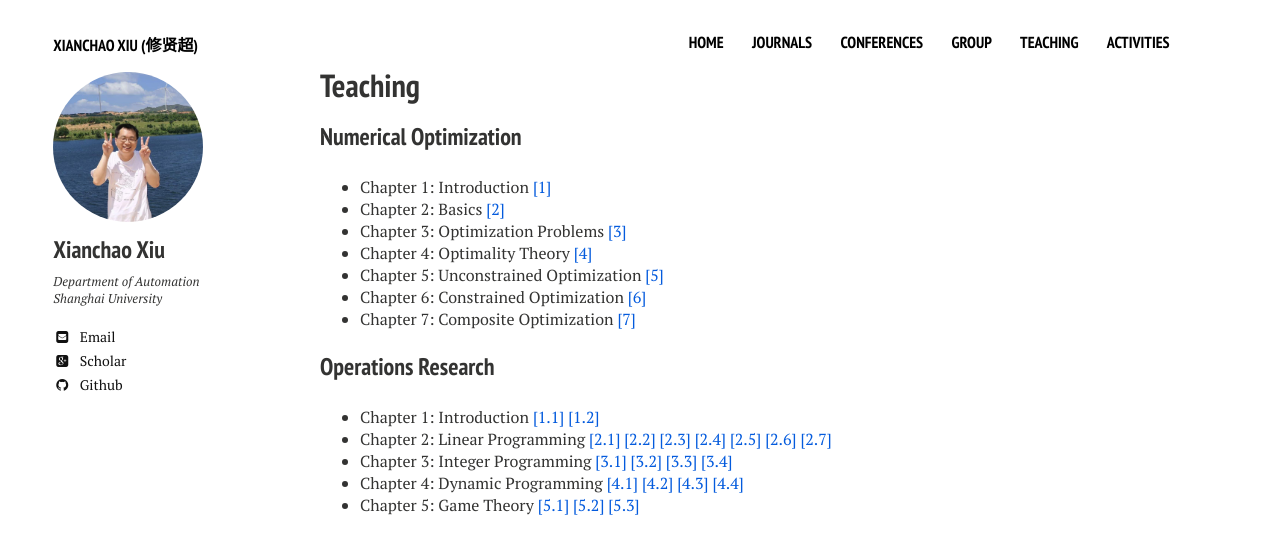
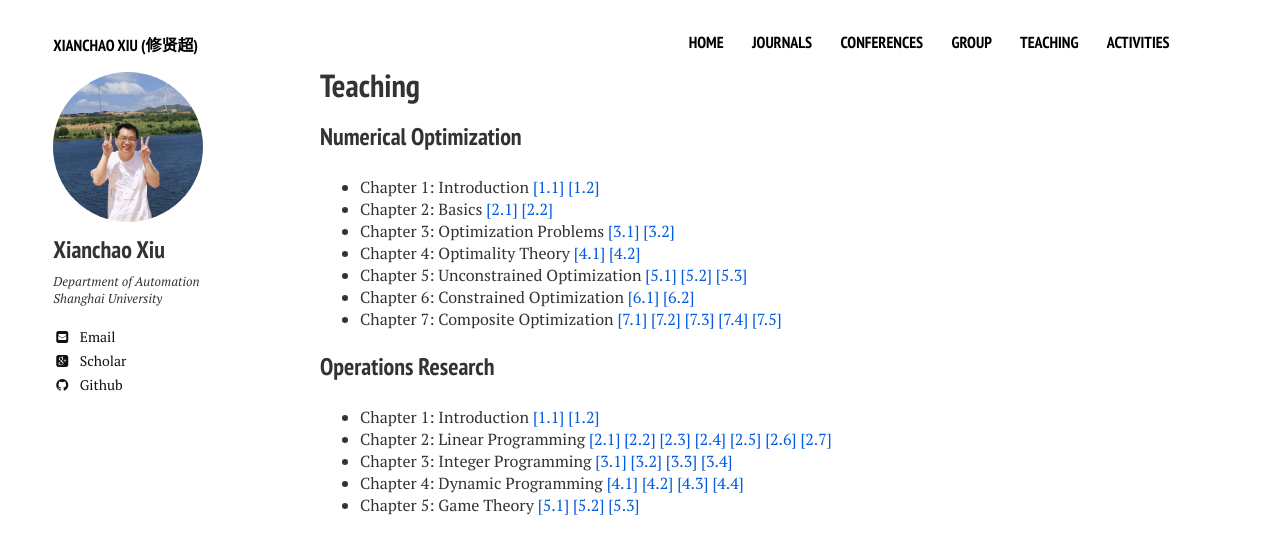
Before and after one commit to xianchaoxiu/xianchaoxiu.github.io, a Jekyll site: the page built from teaching/index.md, in a window 1280 px wide. Shown: the top 554 px of the page. Built offline with Jekyll 4.4.1, drawn with Linux system fonts in a browser that asks for light colours; nearby versions of some CDN libraries.

Commit message:
Update index.md

```diff
--- a/teaching/index.md
+++ b/teaching/index.md
@@ -10,13 +10,13 @@ share: false
 
 
 ### Numerical Optimization
-* Chapter 1: Introduction <a href="../teaching/OPT-1.pdf" class="textlink" target="_blank">[1]</a>
-* Chapter 2: Basics  <a href="../teaching/OPT-2.pdf" class="textlink" target="_blank">[2]</a>
-* Chapter 3: Optimization Problems  <a href="../teaching/OPT-3.pdf" class="textlink" target="_blank">[3]</a>
-* Chapter 4: Optimality Theory  <a href="../teaching/OPT-4.pdf" class="textlink" target="_blank">[4]</a>
-* Chapter 5: Unconstrained Optimization  <a href="../teaching/OPT-5.pdf" class="textlink" target="_blank">[5]</a>
-* Chapter 6: Constrained Optimization  <a href="../teaching/OPT-6.pdf" class="textlink" target="_blank">[6]</a>
-* Chapter 7: Composite Optimization  <a href="../teaching/OPT-7.pdf" class="textlink" target="_blank">[7]</a>
+* Chapter 1: Introduction <a href="../teaching/S11.pdf" class="textlink" target="_blank">[1.1]</a> <a href="../teaching/S12.pdf" class="textlink" target="_blank">[1.2]</a>
+* Chapter 2: Basics  <a href="../teaching/S21.pdf" class="textlink" target="_blank">[2.1]</a> <a href="../teaching/S22.pdf" class="textlink" target="_blank">[2.2]</a>
+* Chapter 3: Optimization Problems  <a href="../teaching/S31.pdf" class="textlink" target="_blank">[3.1]</a> <a href="../teaching/S32.pdf" class="textlink" target="_blank">[3.2]</a>
+* Chapter 4: Optimality Theory  <a href="../teaching/S41.pdf" class="textlink" target="_blank">[4.1]</a> <a href="../teaching/S42.pdf" class="textlink" target="_blank">[4.2]</a>
+* Chapter 5: Unconstrained Optimization  <a href="../teaching/S51.pdf" class="textlink" target="_blank">[5.1]</a> <a href="../teaching/S52.pdf" class="textlink" target="_blank">[5.2]</a> <a href="../teaching/S53.pdf" class="textlink" target="_blank">[5.3]</a>
+* Chapter 6: Constrained Optimization  <a href="../teaching/S61.pdf" class="textlink" target="_blank">[6.1]</a> <a href="../teaching/S62.pdf" class="textlink" target="_blank">[6.2]</a>
+* Chapter 7: Composite Optimization  <a href="../teaching/S71.pdf" class="textlink" target="_blank">[7.1]</a> <a href="../teaching/S72.pdf" class="textlink" target="_blank">[7.2]</a> <a href="../teaching/S73.pdf" class="textlink" target="_blank">[7.3]</a> <a href="../teaching/S74.pdf" class="textlink" target="_blank">[7.4]</a> <a href="../teaching/S75.pdf" class="textlink" target="_blank">[7.5]</a>
 
 
 
```
